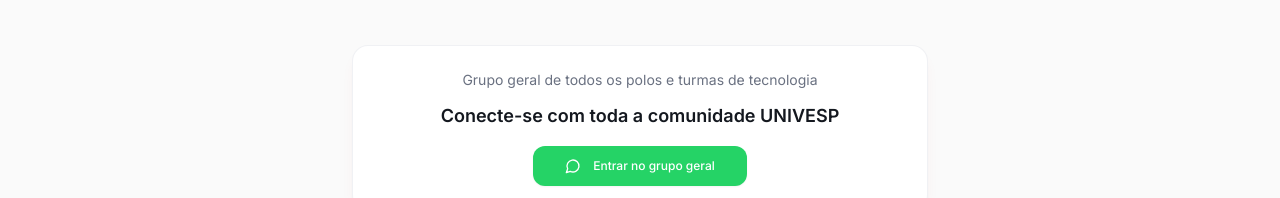
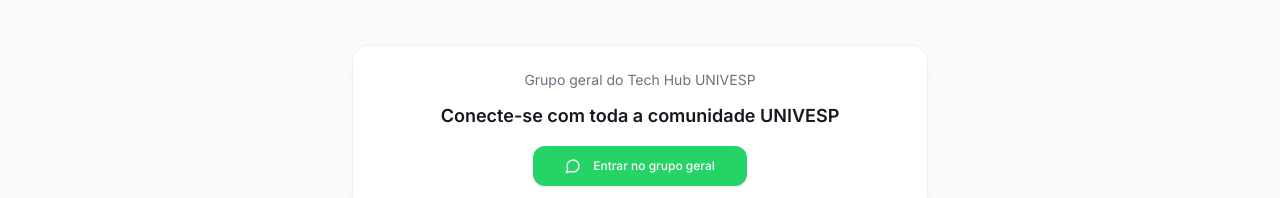
Before and after one commit to Joao-Eduardo-Alves/Tech-Hub-UNIVESP, a React (Vite) app: page /polos in a window 1280 px wide. Shown: the part 279-477 px from the top of the page. Built offline with nearby package versions, Linux system fonts and the light colour scheme.

Commit message:
chore: update link grupo geral

```diff
--- a/src/data/drps/drps.js
+++ b/src/data/drps/drps.js
@@ -20,4 +20,4 @@
 ];
 
 export const generalGroupLink =
-  "https://chat.whatsapp.com/KQyIBgHNhB1D1dVxzR2Lrx?s=sw&p=a&mlu=0";
+  "https://chat.whatsapp.com/B831EhCueBzFjMfh1A8IzY";
--- a/src/pages/Polos/Polos.jsx
+++ b/src/pages/Polos/Polos.jsx
@@ -116,7 +116,7 @@
           <div className="w-full max-w-xl text-center p-6 rounded-2xl border border-border/50 bg-card shadow-lg shadow-primary/5">
             <p className="text-sm text-muted-foreground mb-3">
               {exibindoDrp === "todos"
-                ? "Grupo geral de todos os polos e turmas de tecnologia"
+                ? "Grupo geral do Tech Hub UNIVESP"
                 : `Grupo geral do ${selectedDrp?.id}`}
             </p>
 
```
